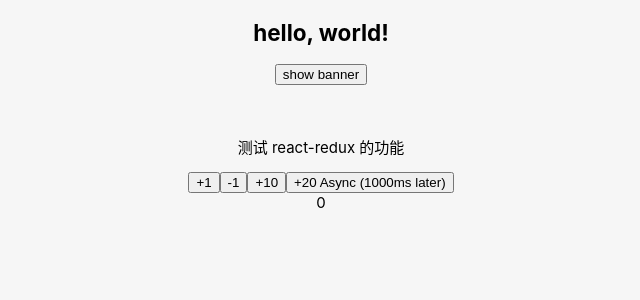
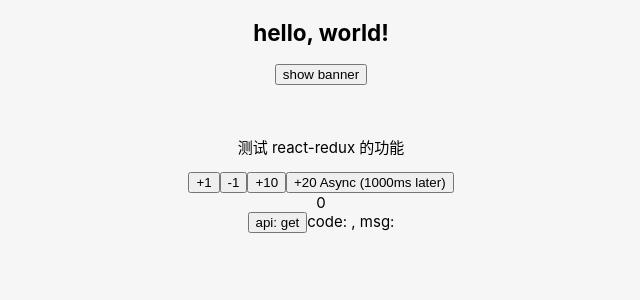
Before and after one commit to kevinjobs/templates-electron-ts, a React app: page / in a window 1280 px wide. Shown: the top 300 px of the page, without its empty margins (319-959 px from the left). Built offline with nearby package versions, Linux system fonts and the light colour scheme.

Commit message:
feat: add api

```diff
--- /dev/null
+++ b/src/api/index.ts
@@ -0,0 +1,8 @@
+export default class Api {
+  static async getInfo() {
+    return new Promise((resolve, reject) => {
+      resolve({code: 0, msg: "success"});
+      reject({code: 4001, msg: "failed"});
+    })
+  }
+}
--- a/src/app/index.tsx
+++ b/src/app/index.tsx
@@ -8,6 +8,7 @@ import {
   selectCount,
 } from "@store/slices/couter.slice";
 import store, { AppDispatch } from "@store/index";
+import Api from "../api";
 
 function AppSon() {
   const count = useSelector(selectCount);
@@ -18,6 +19,7 @@ function App() {
   const dispatch = useDispatch<AppDispatch>();
 
   const [isVisible, setIsVisible] = React.useState(false);
+  const [apiData, setApiData] = React.useState(null);
 
   const handleClick = (e: React.MouseEvent<HTMLButtonElement>) => {
     e.preventDefault();
@@ -45,6 +47,12 @@ function App() {
       <div>
         <AppSon />
       </div>
+      <div>
+        <button onClick={() => {
+          Api.getInfo().then((res: { code: number; msg: string }) => setApiData(res));
+        }}>api: get</button>
+        <span>code: { apiData?.code }, msg: { apiData?.msg }</span>
+      </div>
     </div>
   );
 }
```
Also changed, not shown: 1 other file (tests, documents, lock files or other folders).
